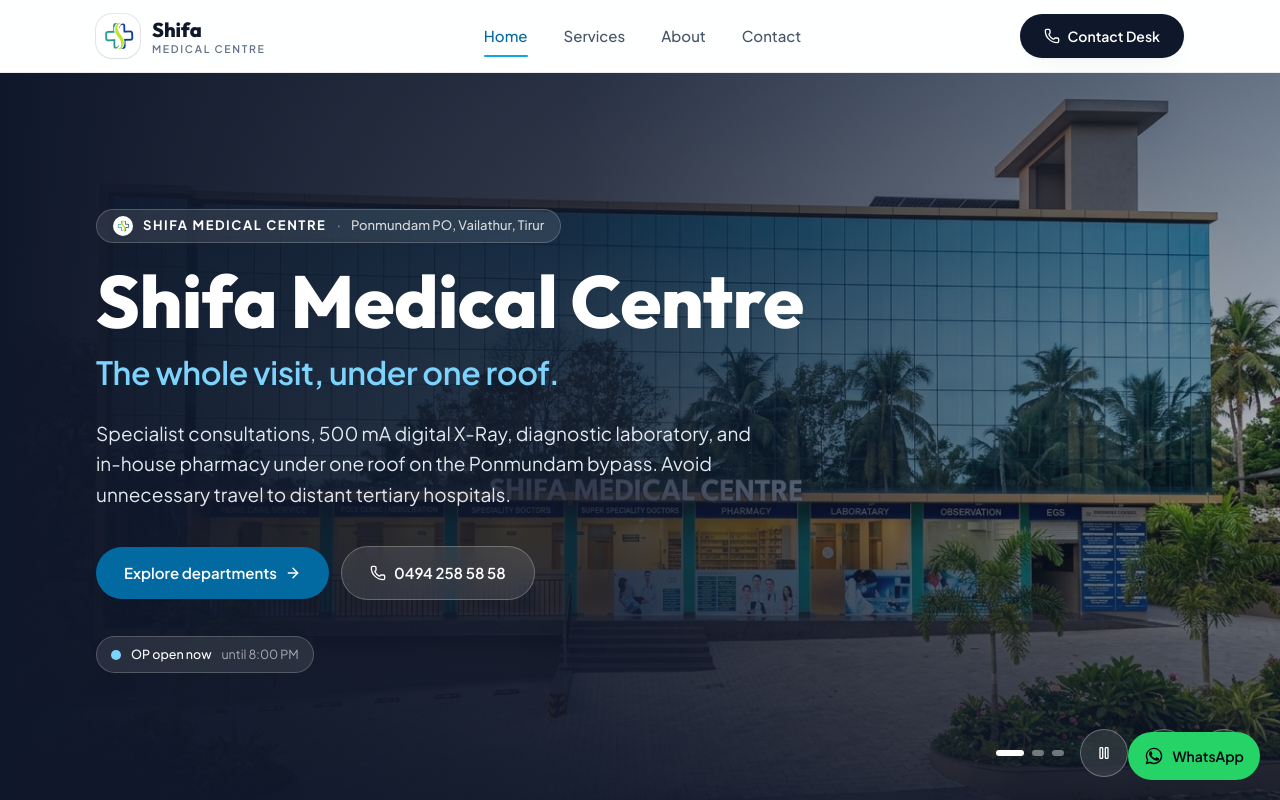
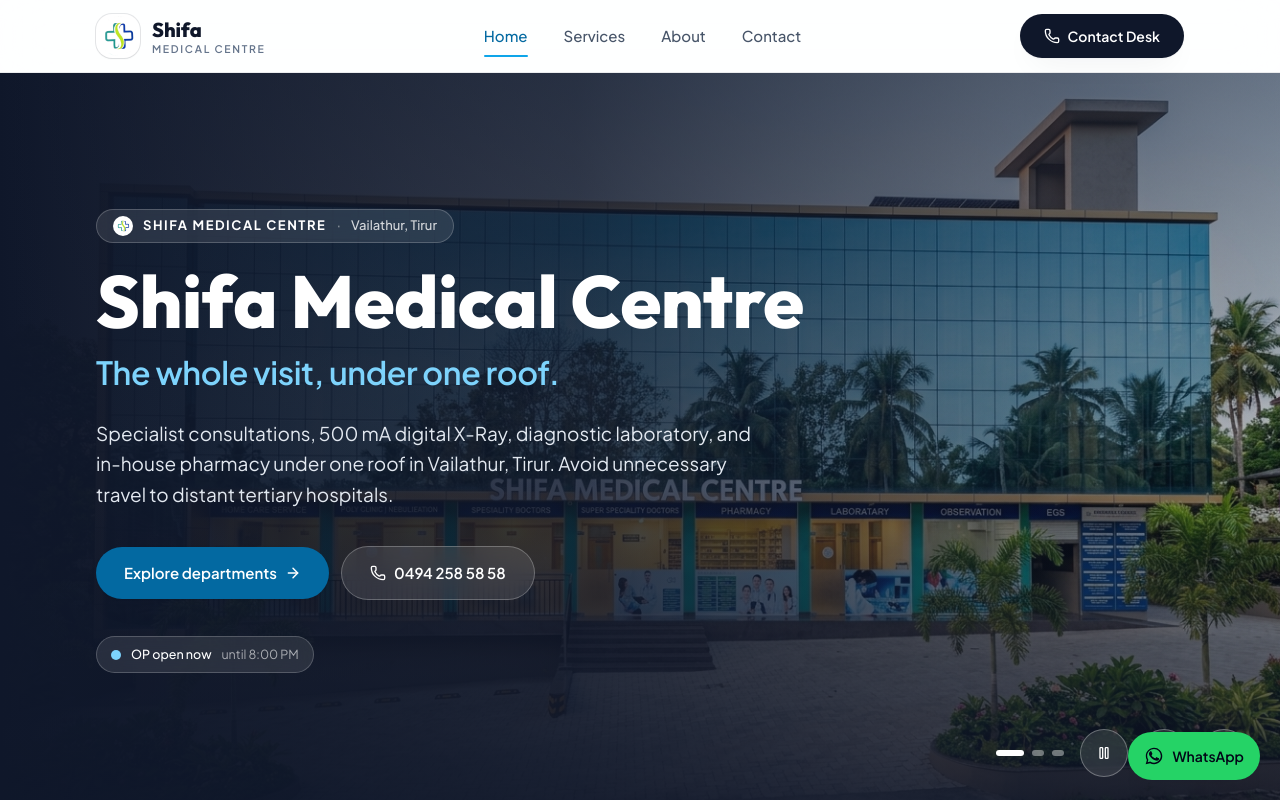
Before and after one commit to RandomGTV/shifa-medical-centre, a Next.js app: page / in a window 1280 px wide. Shown: the top 800 px of the page. Built offline with nearby package versions, Linux system fonts and the light colour scheme.

Commit message:
fix: replace all references to Ponmundam and Ponmundam bypass with Vailathur, Tirur

```diff
--- a/src/app/(site)/about/page.tsx
+++ b/src/app/(site)/about/page.tsx
@@ -27,7 +27,7 @@
   {
     year: "2022",
     title: "The current building",
-    body: "The present premises at 7/228-B, Chelatt Arcade Building, Ponmundam PO, Vailathur, Tirur. Six consulting chambers, high-frequency 500 mA digital X-Ray suite, fully automated diagnostic laboratory, and in-house pharmacy.",
+    body: "The present premises at 7/228-B, Chelatt Arcade Building, Vailathur, Tirur. Six consulting chambers, high-frequency 500 mA digital X-Ray suite, fully automated diagnostic laboratory, and in-house pharmacy.",
   },
   {
     year: "2024",
@@ -44,7 +44,7 @@
 export const metadata: Metadata = {
   title: "About the Clinic",
   description:
-    "How Shifa Medical Centre grew from a two-room OP in 2016 into a full multispeciality day clinic serving Vailathur, Ponmundam, Tirur and the surrounding panchayats.",
+    "How Shifa Medical Centre grew from a two-room OP in 2016 into a full multispeciality day clinic serving Vailathur, Tirur and the surrounding panchayats.",
 };
 
 export default async function AboutPage() {
@@ -64,7 +64,7 @@
             <div className="card relative aspect-[4/3] overflow-hidden shadow-soft">
               <Image
                 src="/hero/facade-front.jpg"
-                alt="Shifa Medical Centre building, Ponmundam bypass, Vailathur"
+                alt="Shifa Medical Centre building, Vailathur, Tirur"
                 fill
                 sizes="(min-width: 1024px) 45vw, 100vw"
                 className="object-cover"
--- a/src/app/(site)/contact/page.tsx
+++ b/src/app/(site)/contact/page.tsx
@@ -8,7 +8,7 @@
 export const metadata: Metadata = {
   title: "Contact & Directions",
   description:
-    "Phone, WhatsApp, email, timings and directions to Shifa Medical Centre, 7/228-B, Chelatt Arcade Building, Ponmundam PO, Vailathur, Tirur, Malappuram - 676106.",
+    "Phone, WhatsApp, email, timings and directions to Shifa Medical Centre, 7/228-B, Chelatt Arcade Building, Vailathur, Tirur, Malappuram - 676106.",
 };
 
 export default async function ContactPage() {
--- a/src/app/layout.tsx
+++ b/src/app/layout.tsx
@@ -9,7 +9,7 @@
     template: `%s · ${clinic.shortName}`,
   },
   description:
-    "Speciality healthcare clinic at Chelatt Arcade Building, Ponmundam, Vailathur, Tirur. Expert consultations in Dermatology, Neurology, Endocrinology, Urology, Rheumatology, and Orthopedics, supported by a 500 mA Digital X-Ray, Diagnostic Laboratory, and In-House Pharmacy.",
+    "Speciality healthcare clinic at Chelatt Arcade Building, Vailathur, Tirur. Expert consultations in Dermatology, Neurology, Endocrinology, Urology, Rheumatology, and Orthopedics, supported by a 500 mA Digital X-Ray, Diagnostic Laboratory, and In-House Pharmacy.",
   keywords: [
     "clinic in Vailathur",
     "clinic in Tirur",
--- a/src/components/Footer.tsx
+++ b/src/components/Footer.tsx
@@ -25,7 +25,7 @@
             <span className="font-display text-lg text-white">{clinic.shortName}</span>
           </div>
           <p className="mt-5 text-sm leading-relaxed">
-            {clinic.tagline} Serving Vailathur, Ponmundam and the surrounding panchayats since {clinic.established}.
+            {clinic.tagline} Serving Vailathur, Tirur and the surrounding panchayats since {clinic.established}.
           </p>
           <p className="mt-5 text-[13px] text-white/60">
             Languages spoken: {clinic.languages.join(", ")}
--- a/src/components/Hero.tsx
+++ b/src/components/Hero.tsx
@@ -141,7 +141,7 @@
             className="mt-6 max-w-2xl animate-fade-up text-[16px] leading-relaxed text-brand-200 sm:text-[19px]"
           >
             {current?.body ??
-              "Specialist consultations, 500 mA digital X-Ray, and diagnostic laboratory in a single building on the Ponmundam bypass."}
+              "Specialist consultations, 500 mA digital X-Ray, diagnostic laboratory, and in-house pharmacy in a single building in Vailathur, Tirur."}
           </p>
 
           <div className="mt-9 flex flex-wrap items-center gap-3">
--- a/src/data/clinic.ts
+++ b/src/data/clinic.ts
@@ -23,16 +23,16 @@
     {
       src: "/hero/facade-front.jpg",
       alt: "Shifa Medical Centre from the road — the glass frontage with the department signboard running across the ground floor",
-      caption: "The frontage on Ponmundam Bypass",
+      caption: "The frontage in Vailathur, Tirur",
       headline: "The whole visit, under one roof.",
-      body: "Specialist consultations, 500 mA digital X-Ray, diagnostic laboratory, and in-house pharmacy under one roof on the Ponmundam bypass. Avoid unnecessary travel to distant tertiary hospitals.",
+      body: "Specialist consultations, 500 mA digital X-Ray, diagnostic laboratory, and in-house pharmacy under one roof in Vailathur, Tirur. Avoid unnecessary travel to distant tertiary hospitals.",
     },
     {
       src: "/hero/facade-aerial.jpg",
       alt: "Shifa Medical Centre seen from above, showing the full building, the forecourt and the parking",
       caption: "Forecourt and parking",
       headline: "Room to park. Step-free to the door.",
-      body: "A full forecourt off the bypass, covered parking below, and a ramp to the entrance — so bringing an elderly parent here is not a two-person job.",
+      body: "A full forecourt in Vailathur, Tirur, covered parking below, and a ramp to the entrance — so bringing an elderly parent here is not a two-person job.",
     },
     {
       src: "/hero/facade-side.jpg",
@@ -70,7 +70,7 @@
 
   address: {
     line1: "7/228-B, Chelatt Arcade Building",
-    line2: "Ponmundam PO, Vailathur, Tirur",
+    line2: "Vailathur, Tirur",
     district: "Malappuram",
     state: "Kerala",
     pincode: "676106",
@@ -78,8 +78,8 @@
 
   // Paste the "Embed a map" src from Google Maps → Share → Embed
   mapEmbed:
-    "https://www.google.com/maps?q=Shifa+Medical+Centre+Chelatt+Arcade+Building+Ponmundam+Vailathur+Tirur+Malappuram&output=embed",
-  mapLink: "https://maps.google.com/?q=Shifa+Medical+Centre+Chelatt+Arcade+Building+Ponmundam+Vailathur+Tirur+Malappuram",
+    "https://www.google.com/maps?q=Shifa+Medical+Centre+Chelatt+Arcade+Building+Vailathur+Tirur+Malappuram&output=embed",
+  mapLink: "https://maps.google.com/?q=Shifa+Medical+Centre+Chelatt+Arcade+Building+Vailathur+Tirur+Malappuram",
 
   hours: [
     { days: "Monday – Saturday", morning: "7:00 AM – 8:00 PM", evening: "Open throughout the day" },
```
